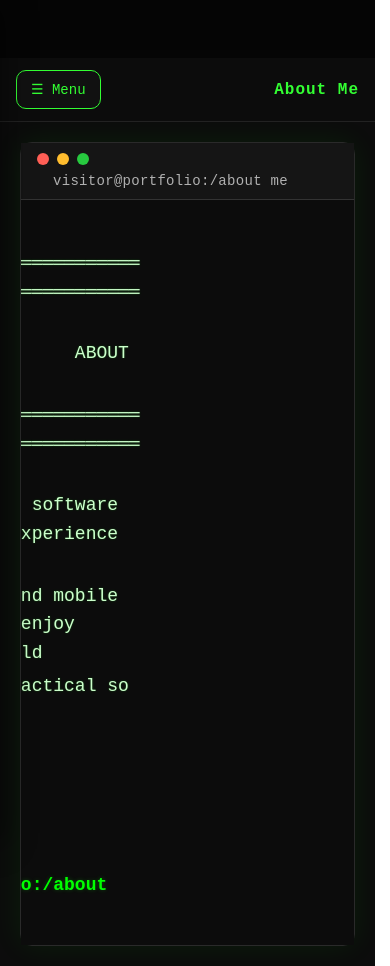
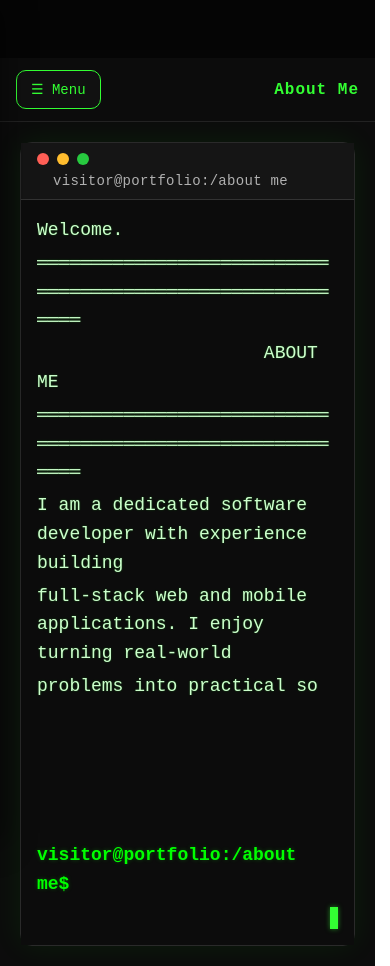
Before and after one commit to IrfaanBraaf/irfaan-portfolio, a React (Create React App) app: page / in a window 390 px wide. Built offline with nearby package versions, Linux system fonts and the light colour scheme; the HTML template or start-up script is replaced by a standard one.

Commit message:
Mobile Update

```diff
--- a/src/ProjectData.js
+++ b/src/ProjectData.js
@@ -51,7 +51,7 @@ export const ProjectsData = [
     description:
       "A tool where you enter your South African address and instantly see who your elected representatives are—your ward councillor, MP, and MPL—along with their contact details and party.",
     image: cloudImage,
-    link: null,
+    link: "https://github.com/IrfaanBraaf/RepFinder-SA-",
     nda: false,
     tech: ["React", "Node.js", "JavaScript", "Scss", "Css"],
   },
@@ -61,7 +61,7 @@ export const ProjectsData = [
     description:
       "TapAttend aims to modernize attendance tracking using NFC technology, reducing manual processes and improving the accuracy and efficiency of attendance management systems.",
     image: cloudImage,
-    link: null,
+    link: "https://github.com/IrfaanBraaf/TapAttend",
     nda: false,
     tech: ["React", "Node.js", "JavaScript", "Scss", "Css"],
   },
--- a/src/Styles.js
+++ b/src/Styles.js
@@ -74,6 +74,9 @@ const Styles = {
         alignItems: "center",
         marginTop: 16,
         flexShrink: 0,
+        flexWrap: "wrap",
+        minWidth: 0,
+        gap: "8px",
     },
     prompt: {
         color: "#00ff00",
@@ -82,6 +85,8 @@ const Styles = {
         userSelect: "none",
         textShadow: "0 0 4px #00ff0040",
         fontSize: "18px",
+        minWidth: 0,
+        overflowWrap: "anywhere",
     },
     input: {
         background: "transparent",
@@ -91,6 +96,7 @@ const Styles = {
         fontFamily: "inherit",
         fontSize: "18px",
         flex: 1,
+        minWidth: 0,
         caretColor: "#00ff00",
     },
     cursor: {
--- a/src/index.css
+++ b/src/index.css
@@ -19,6 +19,21 @@ code {
     monospace;
 }
 
+html,
+body,
+#root {
+  min-height: 100%;
+  width: 100%;
+}
+
+body {
+  overflow-x: hidden;
+}
+
+* {
+  box-sizing: border-box;
+}
+
 .app-shell {
   display: flex;
   width: 100%;
@@ -31,6 +46,39 @@ code {
   min-height: 100vh;
   display: flex;
   flex-direction: column;
+  width: 100%;
+  max-width: 100%;
+}
+
+.main-page-container {
+  width: 100%;
+  max-width: 100%;
+}
+
+.terminal-window {
+  width: 100%;
+  max-width: 100%;
+}
+
+.terminal-body {
+  min-width: 0;
+  width: 100%;
+}
+
+.terminal-output {
+  min-width: 0;
+  width: 100%;
+  overflow-wrap: anywhere;
+  word-break: break-word;
+}
+
+.terminal-input-form {
+  width: 100%;
+  min-width: 0;
+}
+
+.terminal-input-form input {
+  min-width: 0;
 }
 
 .mobile-header {
--- a/src/views/MainPage.js
+++ b/src/views/MainPage.js
@@ -274,7 +274,7 @@ export default function MainPage({ activePage, onPageChange, externalCommand, on
             {outputLines.map(renderOutputLine)}
           </div>
 
-          <form onSubmit={handleCommandSubmit} style={Styles.inputForm}>
+          <form onSubmit={handleCommandSubmit} style={Styles.inputForm} className="terminal-input-form">
             <span style={Styles.prompt}>visitor@portfolio:{terminalPath}$</span>
             <input
               ref={inputRef}
```
